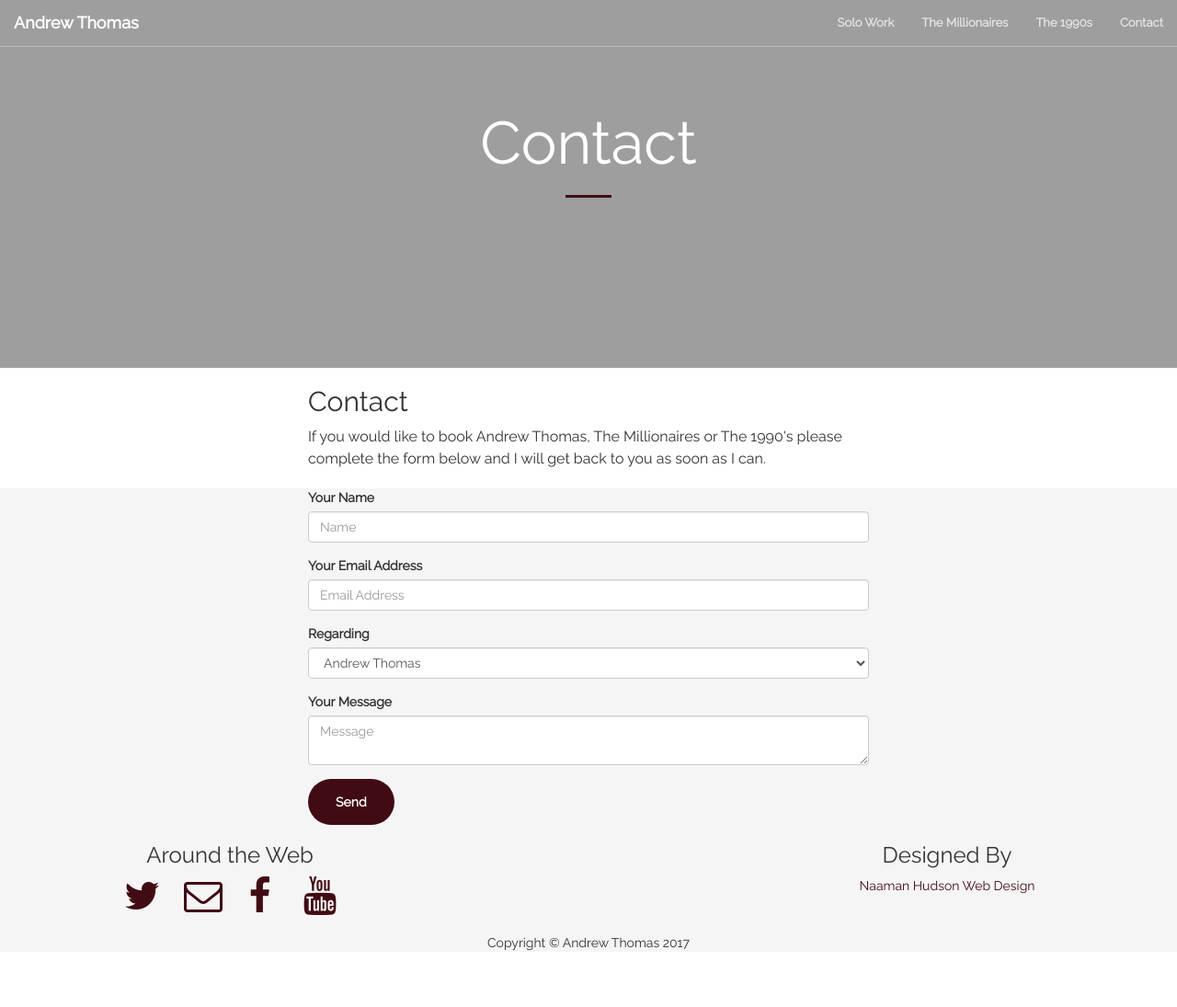
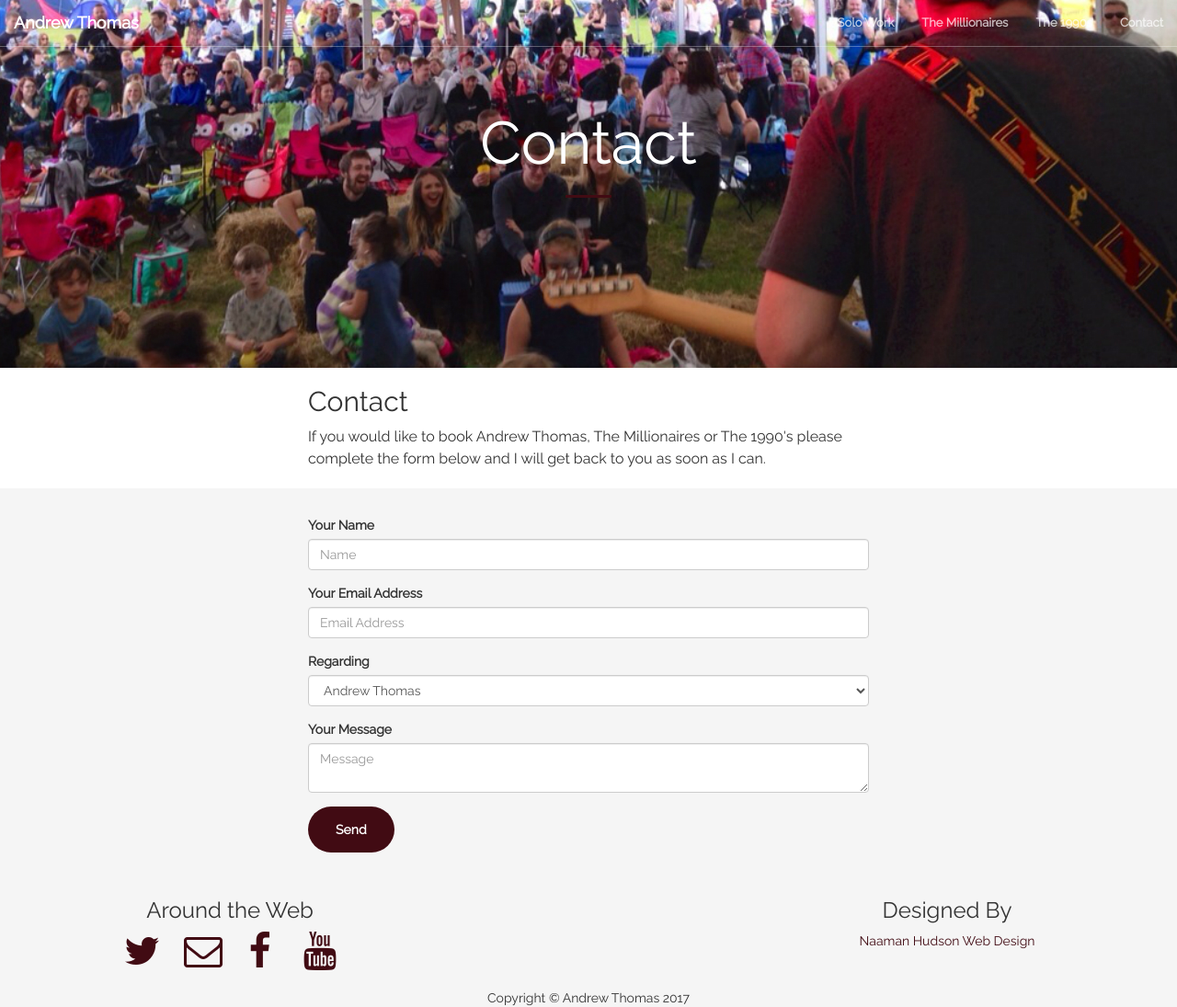
Before and after one commit to naaman10/andrew-thomas, a Jekyll site: the page built from contact.html, in a window 1280 px wide and 1095 px high. Shown: the whole window at 92% size. Built offline with Jekyll 4.4.1, drawn with Linux system fonts in a browser that asks for light colours.

Commit message:
Few header updates

```diff
--- a/_includes/head.html
+++ b/_includes/head.html
@@ -22,17 +22,17 @@
 
     <!-- Custom CSS -->
     <link rel="stylesheet" href="{{ site.github.url }}/css/main.css" type="text/css">
-    {% if page.title == "1990s" %}
+    {% if page.title == "The 1990's" %}
       <style type="text/css">
-      .page-title {background-image: url('{{ site.github.url }}/img/IMG_2816.JPG');}
+      .page-title {background-image: url('{{ site.github.url }}/img/1990-header.jpg');}
       </style>
       {% elsif page.title == "The Millionaires" %}
       <style type="text/css">
-      .page-title {background-image: url('{{ site.github.url }}/img/IMG_2886.JPG');}
+      .page-title {background-image: url('{{ site.github.url }}/img/million-header.jpg');}
       </style>
       {% elsif page.title == "Contact" %}
       <style type="text/css">
-      .page-title {background-image: url('{{ site.github.url }}/img/musician.jpg');}
+      .page-title {background-image: url('{{ site.github.url }}/img/contact-header.jpg');}
       </style>
       {% else %}
     {% endif %}
--- a/contact.html
+++ b/contact.html
@@ -18,10 +18,10 @@
   <div class="row">
     <div class="col-md-3"></div>
     <div class="col-md-6">
-    <form method="POST" action="http://formspree.io/naaman_hudson@hotmail.co.uk">
+    <form method="POST" action="http://formspree.io/naamanh10@gmail.com" class="contact-form">
       <div class="form-group">
         <label>Your Name</label>
-        <input type="email" name="Name" placeholder="Name" class="form-control">
+        <input type="text" name="Name" placeholder="Name" class="form-control">
       </div>
       <div class="form-group">
         <label>Your Email Address</label>
--- a/css/main.scss
+++ b/css/main.scss
@@ -90,3 +90,7 @@ footer {
 .navbar-default .navbar-toggle .icon-bar {
   background-color: $theme-primary;
 }
+.contact-form {
+  padding-top: 30px;
+  padding-bottom: 30px;
+}
```
Also changed, not shown: img/1990-header.jpg (added), img/contact-header.jpg (added), img/million-header.jpg (added), 9 other files.
